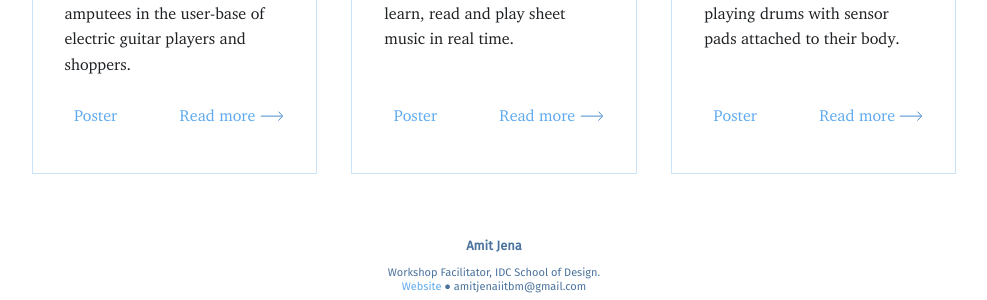
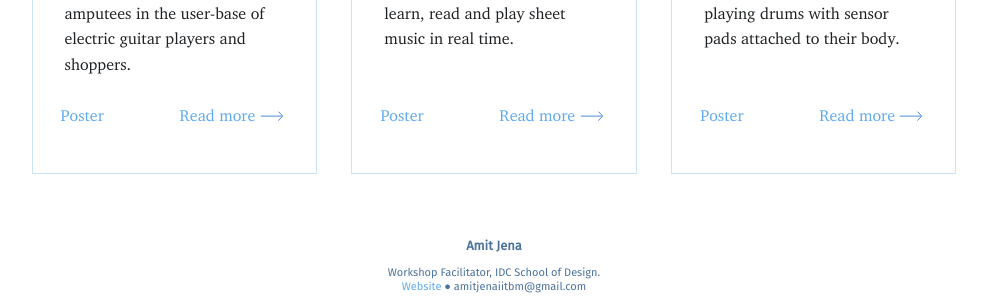
Before and after one commit to amitjenaiitbm/ma-dfworkshop, a Jekyll site: the page built from index.md, in a window 1280 px wide. Shown: the part 1042-1342 px from the top of the page, without its empty margins (146-1133 px from the left). Built offline with Jekyll 4.4.1, drawn with Linux system fonts in a browser that asks for light colours; nearby versions of some CDN libraries.

Commit message:
Update home.html

```diff
--- a/_layouts/home.html
+++ b/_layouts/home.html
@@ -44,7 +44,7 @@ layout: default
                     <div class="medium">
                         <a href="posters/armStrum.jpg" target="_blank">
                           Poster
-                        </a>&nbsp;&nbsp;&nbsp;&nbsp;&nbsp;&nbsp;&nbsp;&nbsp;&nbsp;&nbsp;&nbsp;&nbsp;
+                        </a>&nbsp;&nbsp;&nbsp;&nbsp;&nbsp;&nbsp;&nbsp;&nbsp;&nbsp;&nbsp;&nbsp;&nbsp;&nbsp;&nbsp;&nbsp;
                         <a href="https://rishi4git.github.io/Guitar.io/" target="_blank">Read more
 
     <svg width="24px" height="10px" viewBox="0 0 24 10" version="1.1" xmlns="http://www.w3.org/2000/svg" xmlns:xlink="http://www.w3.org/1999/xlink">
@@ -85,7 +85,7 @@ layout: default
                     <div class="medium">
                         <a href="posters/miDoRe.jpg" target="_blank">
                             Poster
-                        </a>&nbsp;&nbsp;&nbsp;&nbsp;&nbsp;&nbsp;&nbsp;&nbsp;&nbsp;&nbsp;&nbsp;&nbsp;
+                        </a>&nbsp;&nbsp;&nbsp;&nbsp;&nbsp;&nbsp;&nbsp;&nbsp;&nbsp;&nbsp;&nbsp;&nbsp;&nbsp;&nbsp;&nbsp;
                         <a href="https://sugandha-katoch.github.io/MiDoRe/" target="_blank">Read more
 
     <svg width="24px" height="10px" viewBox="0 0 24 10" version="1.1" xmlns="http://www.w3.org/2000/svg" xmlns:xlink="http://www.w3.org/1999/xlink">
@@ -127,7 +127,7 @@ layout: default
                     <div class="medium">
                         <a href="posters/drumSuit.jpg" target="_blank">
                             Poster
-                        </a>&nbsp;&nbsp;&nbsp;&nbsp;&nbsp;&nbsp;&nbsp;&nbsp;&nbsp;&nbsp;&nbsp;&nbsp;
+                        </a>&nbsp;&nbsp;&nbsp;&nbsp;&nbsp;&nbsp;&nbsp;&nbsp;&nbsp;&nbsp;&nbsp;&nbsp;&nbsp;&nbsp;&nbsp;
                         <a href="https://alensouthland.github.io/Drum-Suit/" target="_blank">Read more
 
     <svg width="24px" height="10px" viewBox="0 0 24 10" version="1.1" xmlns="http://www.w3.org/2000/svg" xmlns:xlink="http://www.w3.org/1999/xlink">
```
